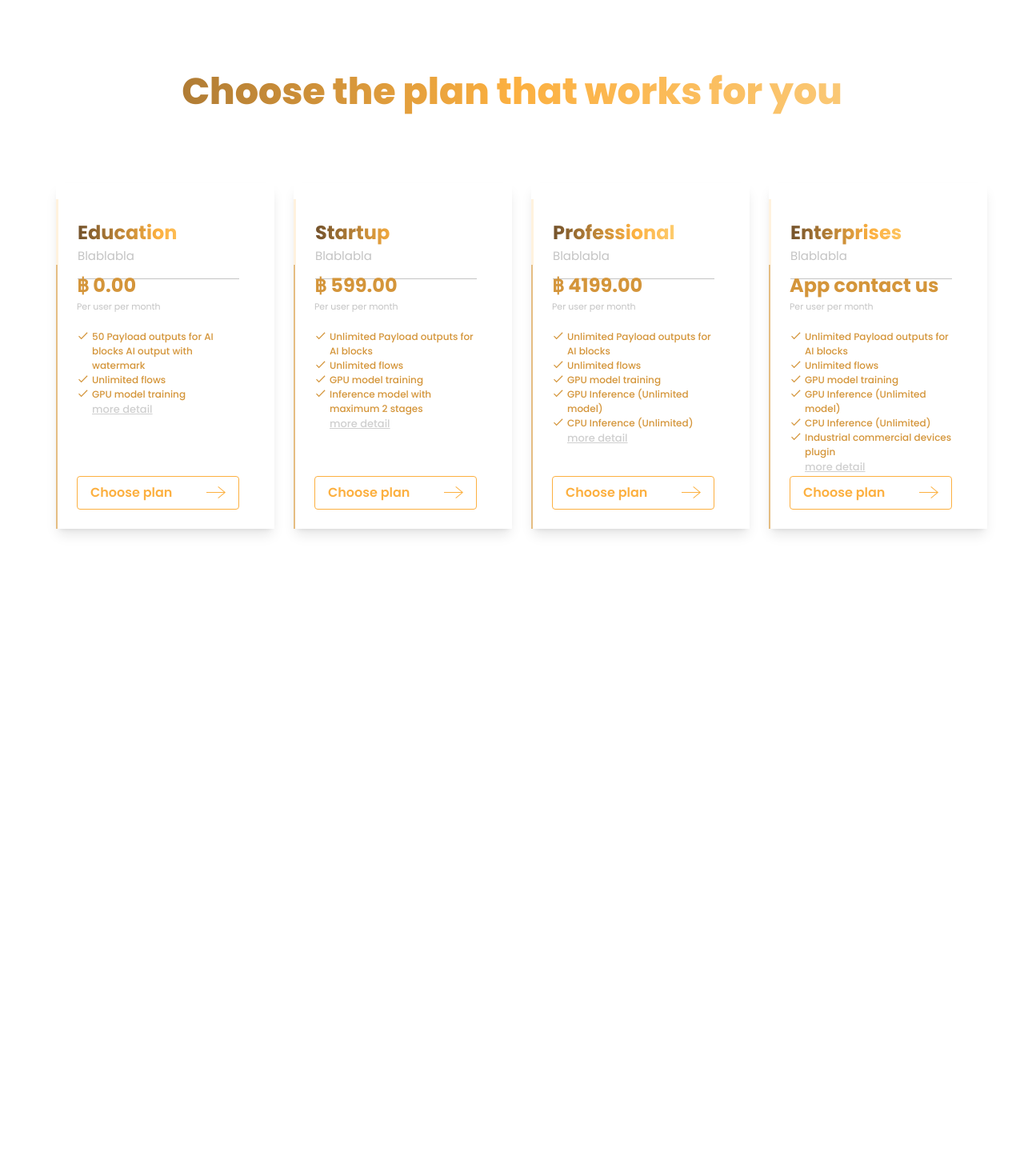
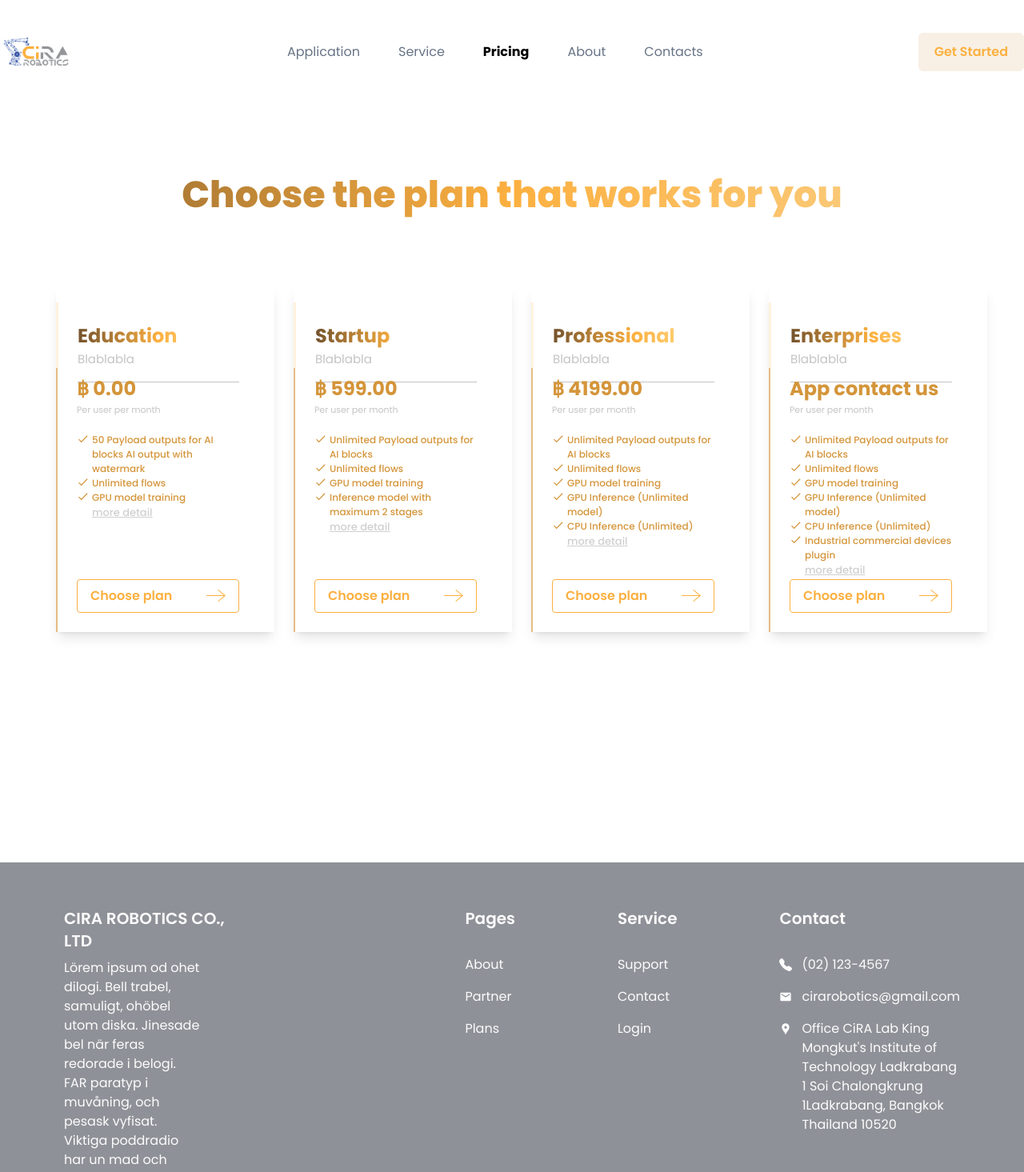
Before and after one commit to deeptech-kmitl/frontend-cira-merchant, a Next.js app: page /pricing in a window 1280 px wide. Shown: the top 1465 px of the page at 80% size. Before the commit the page ends 949 px from the top, so only its background shows below. Built offline with nearby package versions, Linux system fonts and the light colour scheme.

Commit message:
feat: Navbar and Footer at pricing page

```diff
--- a/pages/pricing.tsx
+++ b/pages/pricing.tsx
@@ -1,11 +1,13 @@
-import { CardPlan } from '@/components';
+import { CardPlan, Footer, Navbar } from '@/components';
 export default function pricing() {
   return (
     <>
+      <Navbar />
       <h1 className="pt-20 text-center font-extrabold text-[46px] text-transparent bg-clip-text bg-gradient-to-r from-[#865F2E] via-[#FCB040] to-[#F9D592]">
         Choose the plan that works for you
       </h1>
       <CardPlan />
+      <Footer />
     </>
   );
 }
```
